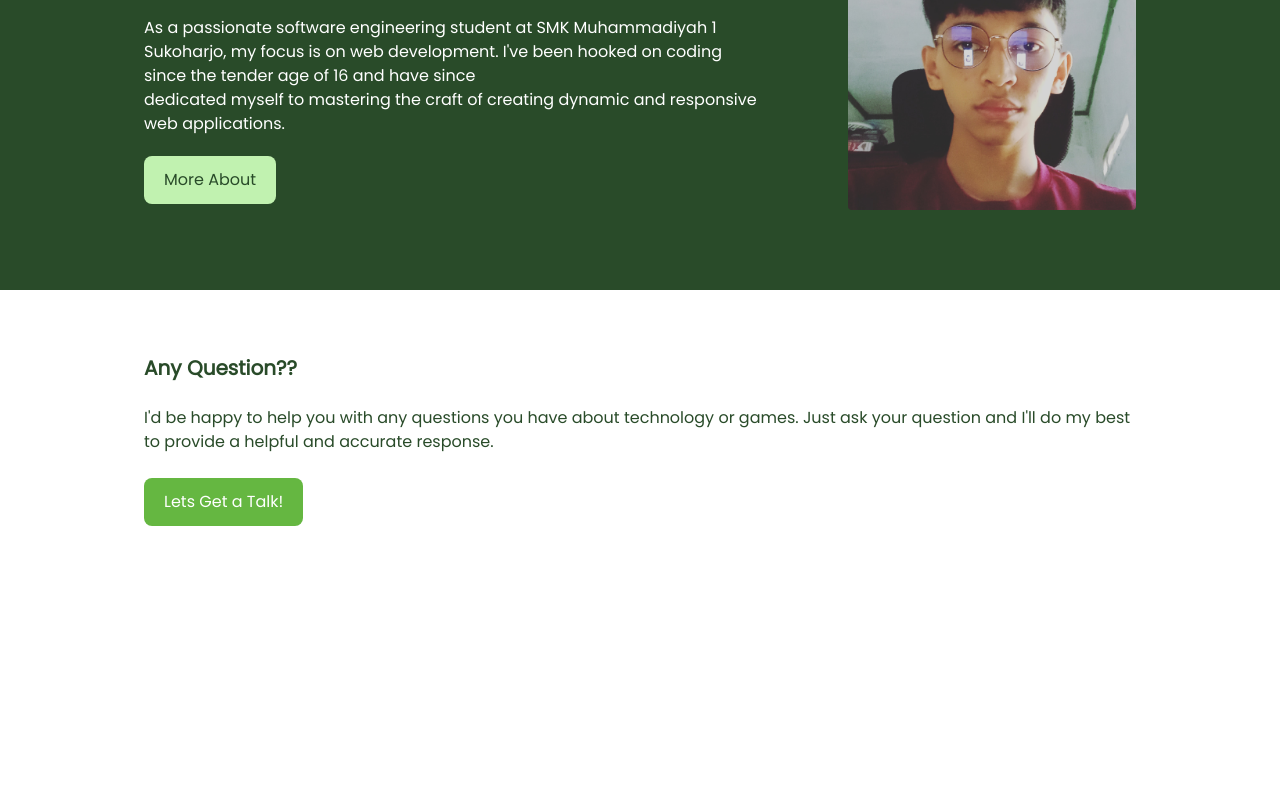
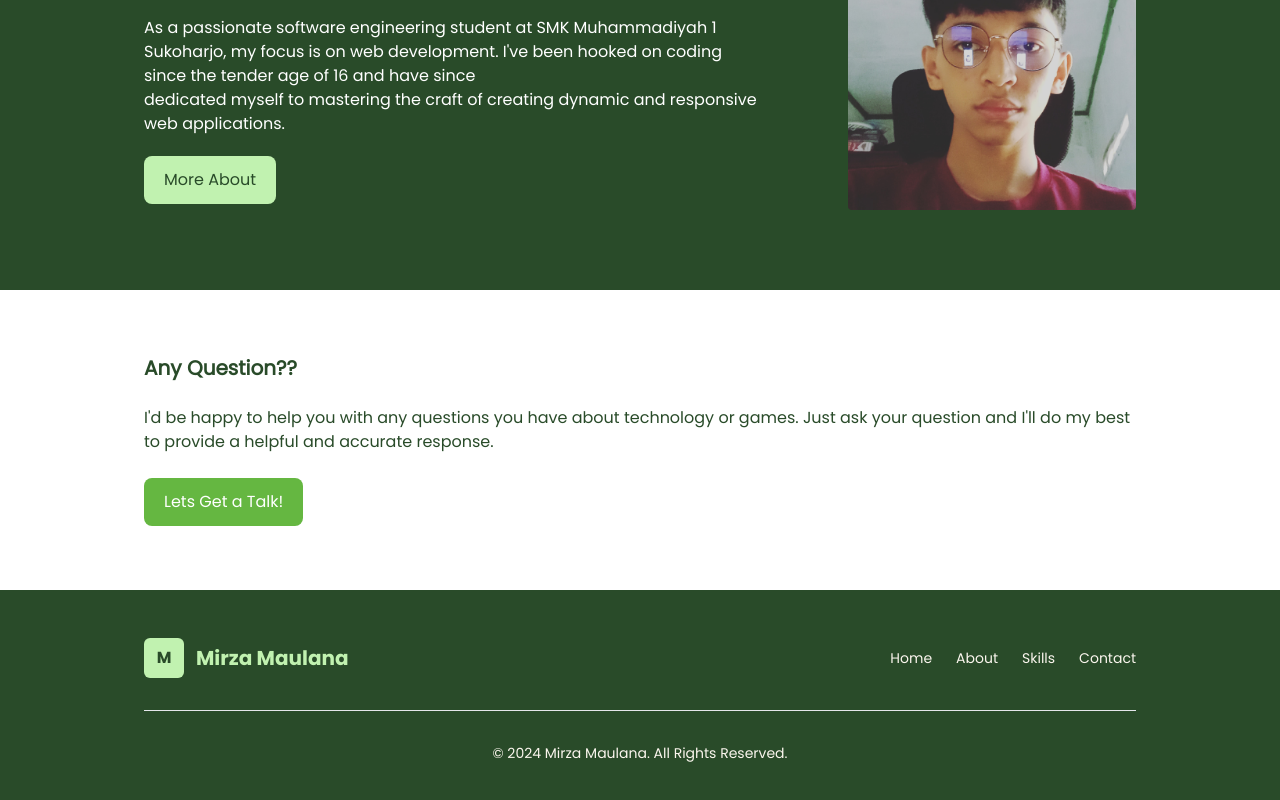
Before and after one commit to MirzaMaulana/Personal-Website, a Next.js app: page / in a window 1280 px wide. Shown: the part 1448-2248 px from the top of the page. Before the commit the page ends 2038 px from the top, so only its background shows below. Built offline with nearby package versions, Linux system fonts and the light colour scheme.

Commit message:
feat: footer

```diff
--- a/app/page.tsx
+++ b/app/page.tsx
@@ -2,6 +2,7 @@ import AnyQuestion from "@/components/AnyQuestion/AnyQuestion";
 import HeaderHome from "@/components/HeaderHome/HeaderHome";
 import SomeProject from "@/components/SomeProject/SomeProject";
 import SummaryAboutMe from "@/components/SummaryAboutMe/SummaryAboutMe";
+import Footer from "@/components/common/Footer/Footer";
 
 export default function Home() {
   return (
@@ -10,6 +11,7 @@ export default function Home() {
       <SomeProject />
       <SummaryAboutMe />
       <AnyQuestion />
+      <Footer />
     </main>
   );
 }
--- a/components/AnyQuestion/AnyQuestion.tsx
+++ b/components/AnyQuestion/AnyQuestion.tsx
@@ -10,9 +10,9 @@ export default function AnyQuestion({}: Props) {
       <div className="my-16 font-poppins">
         <h1 className="text-xl font-bold text-forest-green">Any Question??</h1>
         <p className="my-6 text-forest-green">
-          I'd be happy to help you with any questions you have about technology
-          or games. Just ask your question and I'll do my best to provide a
-          helpful and accurate response.
+          I&apos;d be happy to help you with any questions you have about
+          technology or games. Just ask your question and I&apos;ll do my best
+          to provide a helpful and accurate response.
         </p>
         <a
           href="https://api.whatsapp.com/send?phone=6288239970540&text=Hey%20Bro"
--- a/components/HeaderHome/HeaderHome.tsx
+++ b/components/HeaderHome/HeaderHome.tsx
@@ -8,13 +8,13 @@ export default function HeaderHome() {
     <PaddingContainer>
       <section className="mt-20 font-poppins">
         <p className="text-forest-green font-poppins font-medium tracking-wider">
-          Hi, Welcome I'm
+          Hi, Welcome I&apos;m
         </p>
         <h1 className="font-poppins-bold text-moss-green my-5 text-4xl md:text-6xl ">
           Mirza Maulana
         </h1>
         <p className="my-4 text-md text-forest-green">
-          I’m a Software Engineering Student,
+          I&apos;m a Software Engineering Student,
           <br />
           focusing in Web Development.
         </p>
--- a/components/SummaryAboutMe/SummaryAboutMe.tsx
+++ b/components/SummaryAboutMe/SummaryAboutMe.tsx
@@ -25,8 +25,8 @@ export default function SummaryAboutMe({}: Props) {
             </h1>
             <p className="my-5 text-white">
               As a passionate software engineering student at SMK Muhammadiyah 1
-              Sukoharjo, my focus is on web development. I've been hooked on
-              coding since the tender age of 16 and have since
+              Sukoharjo, my focus is on web development. I&apos;ve been hooked
+              on coding since the tender age of 16 and have since
               <br />
               dedicated myself to mastering the craft of creating dynamic and
               responsive web applications.
--- /dev/null
+++ b/components/common/Footer/Footer.tsx
@@ -0,0 +1,62 @@
+import Link from "next/link";
+import React from "react";
+import PaddingContainer from "../PaddingContainer/PaddingContainer";
+
+type Props = {};
+
+export default function Footer({}: Props) {
+  return (
+    <footer className="bg-forest-green md:py-12 font-poppins">
+      <PaddingContainer>
+        <div>
+          <div className="sm:flex sm:items-center sm:justify-between">
+            <Link
+              href="/"
+              className="flex items-center mb-4 sm:mb-0 space-x-3 rtl:space-x-reverse"
+            >
+              <div className="w-10 h-10 rounded-md font-poppins-bold text-forest-green flex justify-center items-center bg-minty-fresh">
+                M
+              </div>
+              <p className="text-minty-fresh ms-3 text-xl font-poppins-bold">
+                Mirza Maulana
+              </p>
+            </Link>
+            <ul className="flex flex-wrap items-center mb-6 text-sm font-medium text-pearl-white sm:mb-0">
+              <li>
+                <Link href="#" className="hover:underline me-4 md:me-6">
+                  Home
+                </Link>
+              </li>
+              <li>
+                <Link href="#" className="hover:underline me-4 md:me-6">
+                  About
+                </Link>
+              </li>
+              <li>
+                <Link href="#" className="hover:underline me-4 md:me-6">
+                  Skills
+                </Link>
+              </li>
+              <li>
+                <Link href="#" className="hover:underline">
+                  Contact
+                </Link>
+              </li>
+            </ul>
+          </div>
+          <hr className="my-6 border-gray-200 sm:mx-auto  lg:my-8" />
+          <span className="block text-sm text-pearl-white sm:text-center ">
+            © 2024{" "}
+            <a
+              href="https://mirza-maulana.vercel.app/"
+              className="hover:underline"
+            >
+              Mirza Maulana
+            </a>
+            . All Rights Reserved.
+          </span>
+        </div>
+      </PaddingContainer>
+    </footer>
+  );
+}
```
